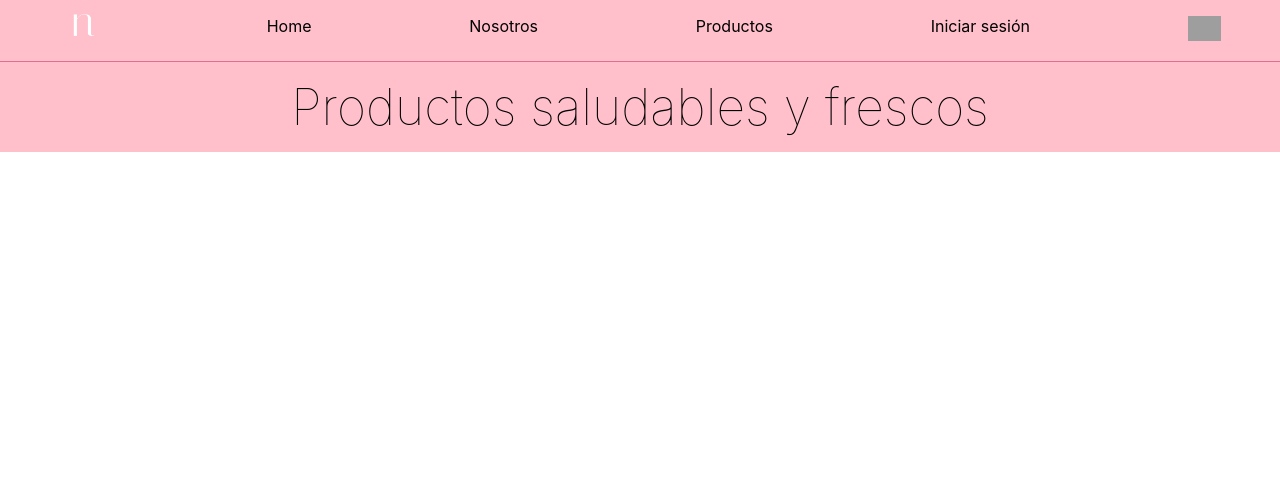
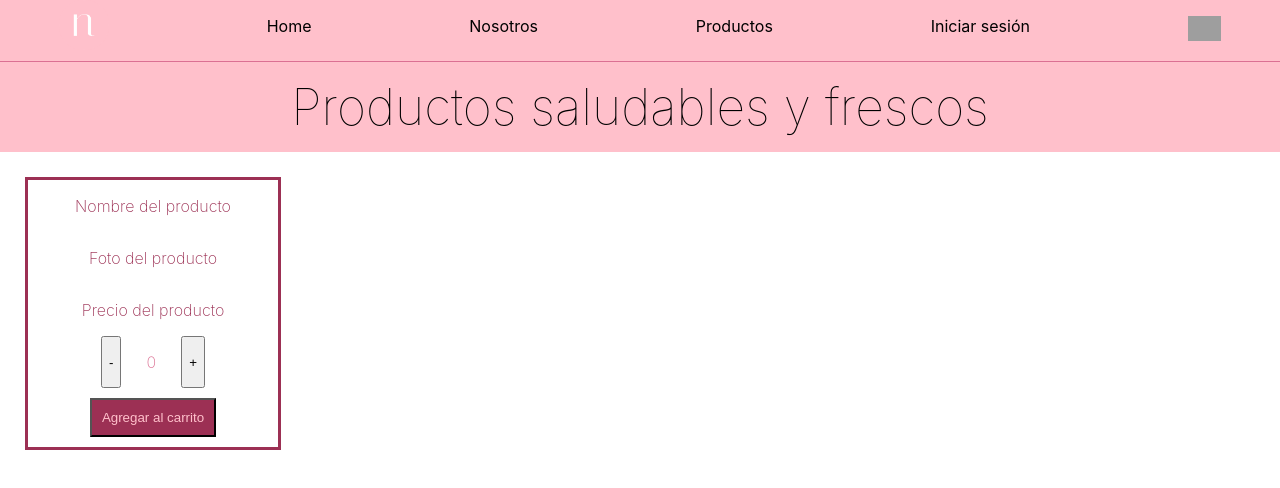
Before and after one commit to carolinanardini/ReactCH, a React (Create React App) app: page / in a window 1280 px wide. Shown: the top 488 px of the page. Built offline with nearby package versions, Linux system fonts and the light colour scheme; grey boxes are pictures that could not be loaded.

Commit message:
dESAFIO 4

```diff
--- /dev/null
+++ b/src/components/ItemCount/ItemCount.css
@@ -0,0 +1,15 @@
+.counter{
+    display: flex;
+}
+
+.numero{
+    padding-left: 25px;
+    padding-right: 25px;
+    color: palevioletred;
+}
+
+.signos{
+    padding: 10px;
+    color: palevioletred;
+    background-color: pink;
+}
--- /dev/null
+++ b/src/components/ItemCount/ItemCount.js
@@ -0,0 +1,35 @@
+import './ItemCount.css';
+import { useState } from "react";
+
+function ItemCount(){
+
+    const [stock, setStock] = useState(5);
+
+    const [num, setNum] = useState(0);
+
+    const sumar=() => {
+        if(num<stock){
+
+            setNum(num+1)
+        }
+    }
+
+    const restar=() => {
+        if (num>0){
+            setNum(num-1)
+        }
+    }
+
+  return (
+
+    <div className='counter'>
+
+        <button onClick={restar}> - </button>
+        <p className='numero'>{num}</p>
+        <button onClick={sumar}> + </button>
+
+    </div>
+  );
+}
+
+export default ItemCount;
--- a/src/components/ItemListContainer/ItemListContainer.css
+++ b/src/components/ItemListContainer/ItemListContainer.css
@@ -8,3 +8,27 @@
     border-top: 0.5px solid palevioletred;
 
 }
+
+.card{
+    border: 3px solid rgb(156, 48, 84);
+    width: 250px;
+    margin: 25px;
+}
+
+.centrado{
+    font-weight: 150;
+    color: rgb(156, 48, 84);
+   display: flex;
+   flex-direction: column;
+   align-items: center;
+   justify-content:center
+
+}
+
+.addCart{
+    color: pink;
+    background-color: rgb(156, 48, 84);
+    padding: 10px;
+    margin-top: 10px;
+    margin-bottom: 10px;
+}
--- a/src/components/ItemListContainer/ItemListContainer.js
+++ b/src/components/ItemListContainer/ItemListContainer.js
@@ -1,12 +1,23 @@
+import ItemCount from '../ItemCount/ItemCount';
 import './ItemListContainer.css';
 
 function ItemListContainer() {
   return (
     <div>
       <body className="body">
-          <h2>Productos saludables y frescos</h2>
+        <h2>Productos saludables y frescos</h2>
 
       </body>
+      <section className='card'>
+        <div className='centrado'>
+          <p>Nombre del producto</p>
+          <p>Foto del producto</p>
+          <p>Precio del producto</p>
+          <ItemCount/>
+          <button className='addCart'>Agregar al carrito</button>
+        </div>
+      </section>
+
     </div>
   );
 }
```
